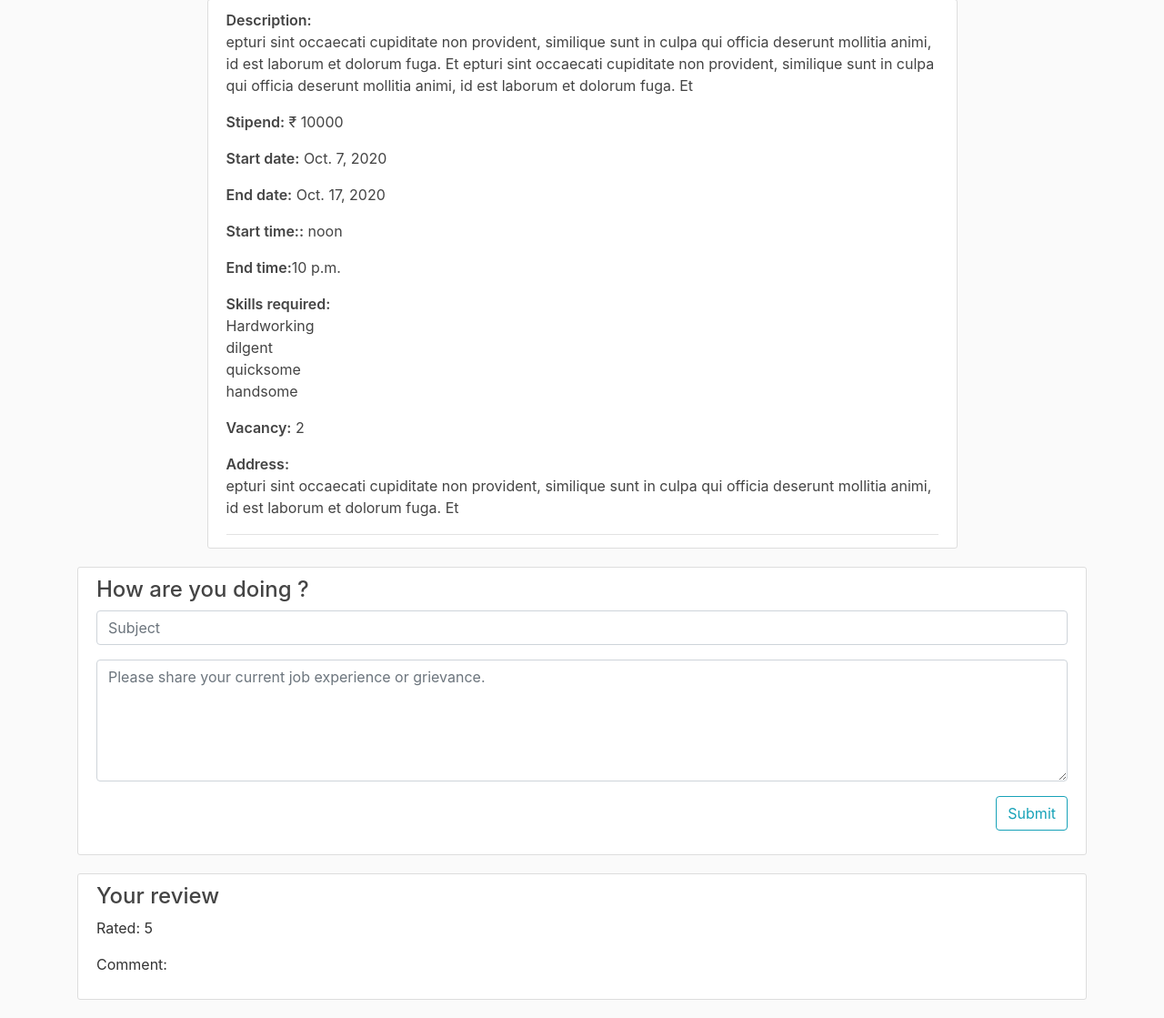
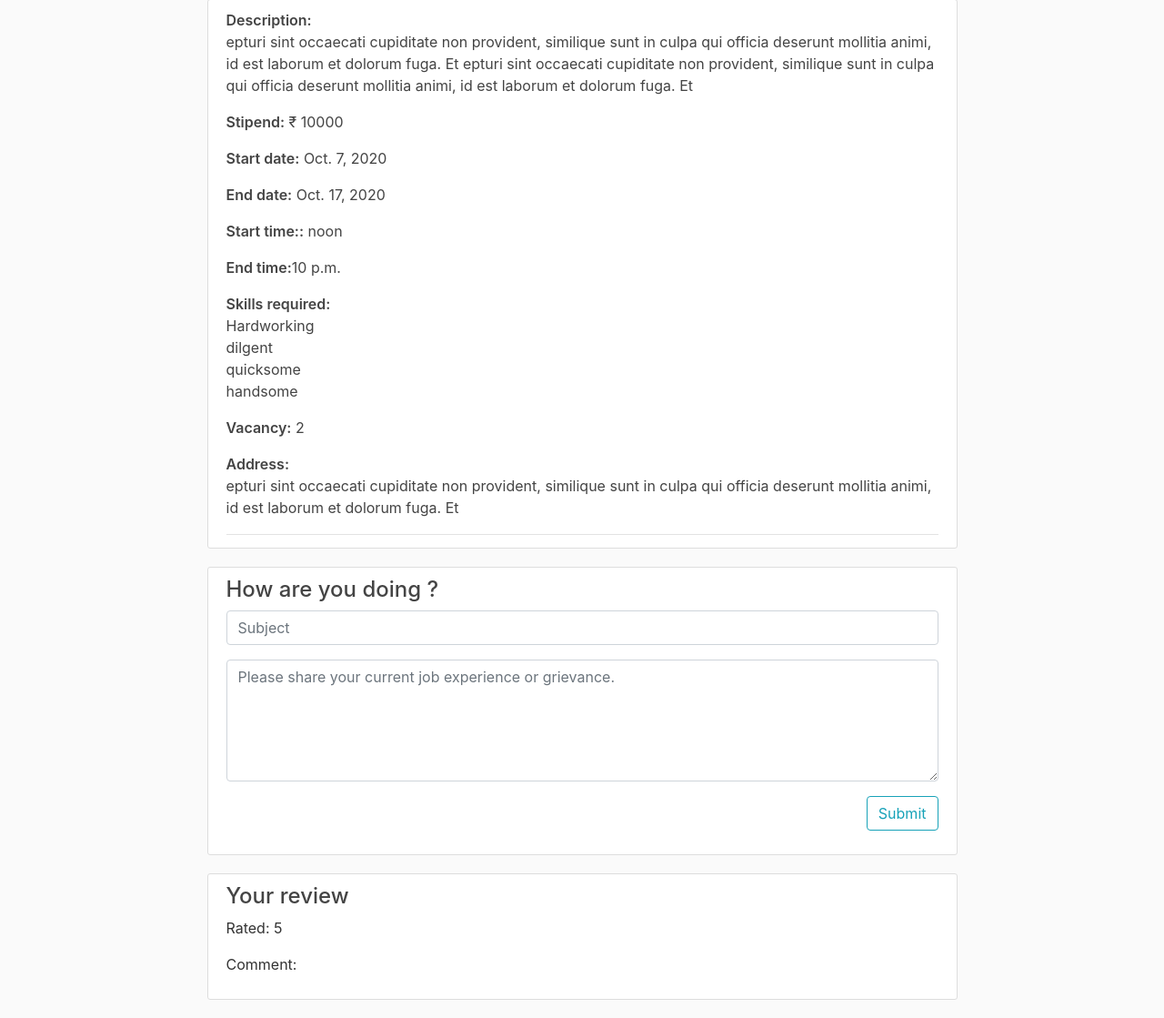
Before and after one commit to cshashir/withoutreadme, a Django app: page /application-detail/1/ in a window 1280 px wide. Shown: the part 188-1307 px from the top of the page at 91% size. Run offline with Django 3.2, Linux system fonts and the light colour scheme; a user stored in the database is signed in; data comes from the database, SQL or seed files in the repository; some libraries are stand-ins or nearby versions.

Commit message:
Update application_detail.html
div changes

```diff
--- a/users/templates/users/application_detail.html
+++ b/users/templates/users/application_detail.html
@@ -34,7 +34,8 @@
 			</article>
 	</div>
 </div>
-
+<div class="row justify-content-center">
+	<div class="col-12 col-md-9">
 		<div >
 			{% if user.is_authenticated and user.is_associate %}
 				{% if object.associate_complained and object.associates_complaint_resolved %}
@@ -115,4 +116,6 @@
 				{% endif %}
 			{% endif %}
 		</div>
+	</div>
+</div>
 {% endblock content %}
```
Lines whose indentation alone changed are shown as unchanged.
